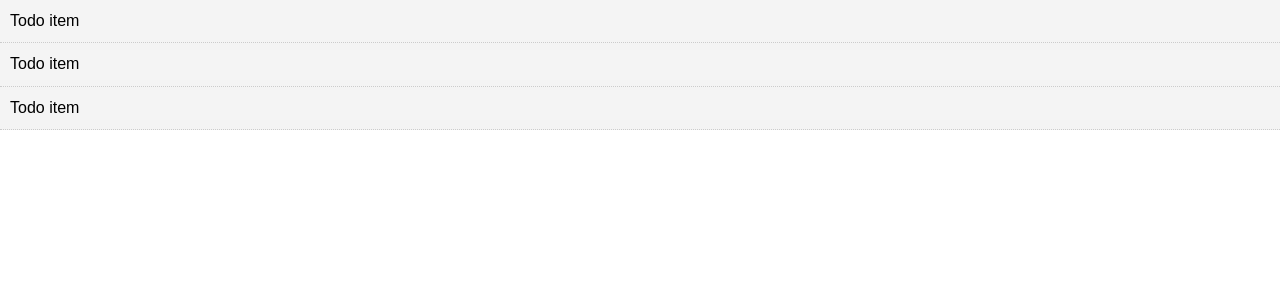
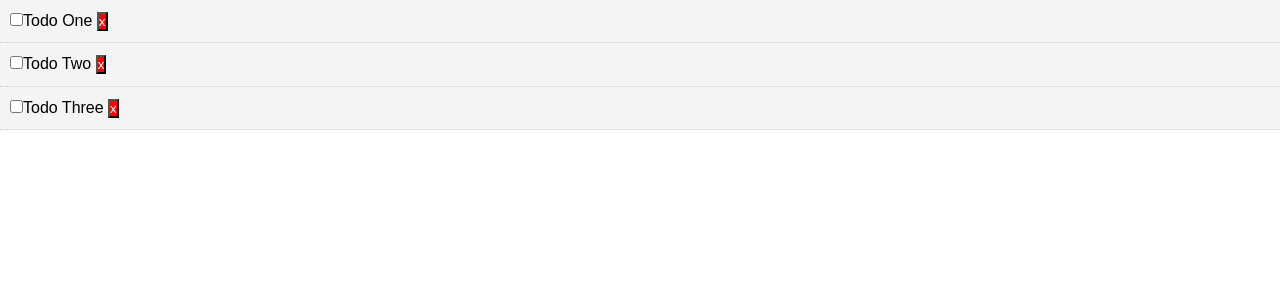
Before and after one commit to jseckman90/vue-todo, a Vue app: page / in a window 1280 px wide. Shown: the top 300 px of the page. Built offline with nearby package versions, Linux system fonts and the light colour scheme.

Commit message:
todo completed state change and delete working

```diff
--- a/src/App.vue
+++ b/src/App.vue
@@ -1,5 +1,5 @@
 <template>
-  <div id="app"><Todos v-bind:todos="todos" /></div>
+  <div id="app"><Todos v-bind:todos="todos" v-on:del-todo="deleteTodo" /></div>
 </template>
 
 <script>
@@ -11,10 +11,15 @@
     return {
       todos: [
         { id: 1, title: "Todo One", completed: false },
-        { id: 2, title: "Todo Two", completed: true },
+        { id: 2, title: "Todo Two", completed: false },
         { id: 3, title: "Todo Three", completed: false },
       ],
     };
+  },
+  methods: {
+    deleteTodo(id) {
+      this.todos = this.todos.filter((todo) => todo.id != id);
+    },
   },
 };
 </script>
--- a/src/components/TodoItem.vue
+++ b/src/components/TodoItem.vue
@@ -1,7 +1,8 @@
 <template>
   <div>
-    <p class="todo-item">
-      Todo item
+    <p class="todo-item" v-bind:class="{ 'is-complete': todo.completed }">
+      <input type="checkbox" v-on:change="markComplete" />{{ todo.title }}
+      <button @click="$emit('del-todo', todo.id)" class="del">x</button>
     </p>
   </div>
 </template>
@@ -10,6 +11,11 @@
 export default {
   name: "TodoItem",
   props: ["todo"],
+  methods: {
+    markComplete() {
+      this.todo.completed = !this.todo.completed;
+    },
+  },
 };
 </script>
 
--- a/src/components/Todos.vue
+++ b/src/components/Todos.vue
@@ -1,7 +1,7 @@
 <template>
   <div>
     <div v-bind:key="todo.id" v-for="todo in todos">
-      <TodoItem v-bind:todo="todo" />
+      <TodoItem v-bind:todo="todo" v-on:del-todo="$emit('del-todo', todo.id)" />
     </div>
   </div>
 </template>
```
